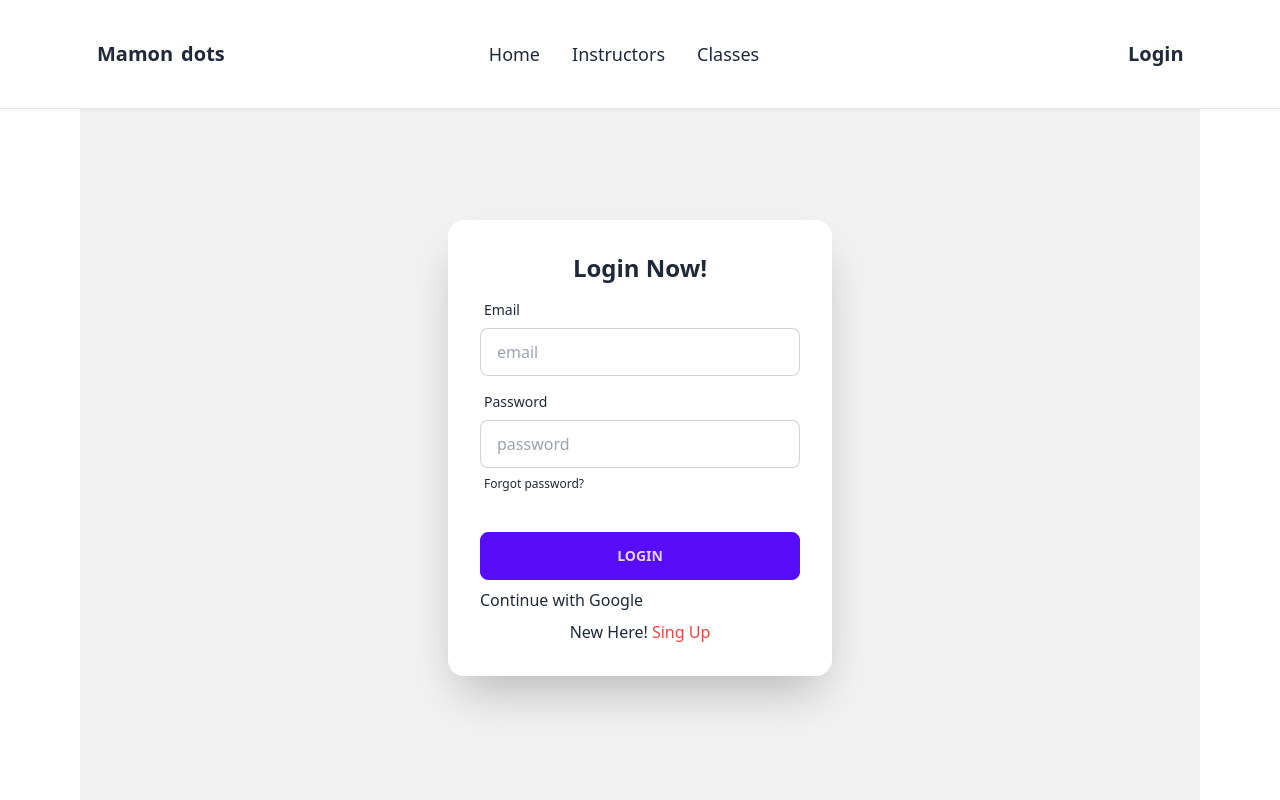
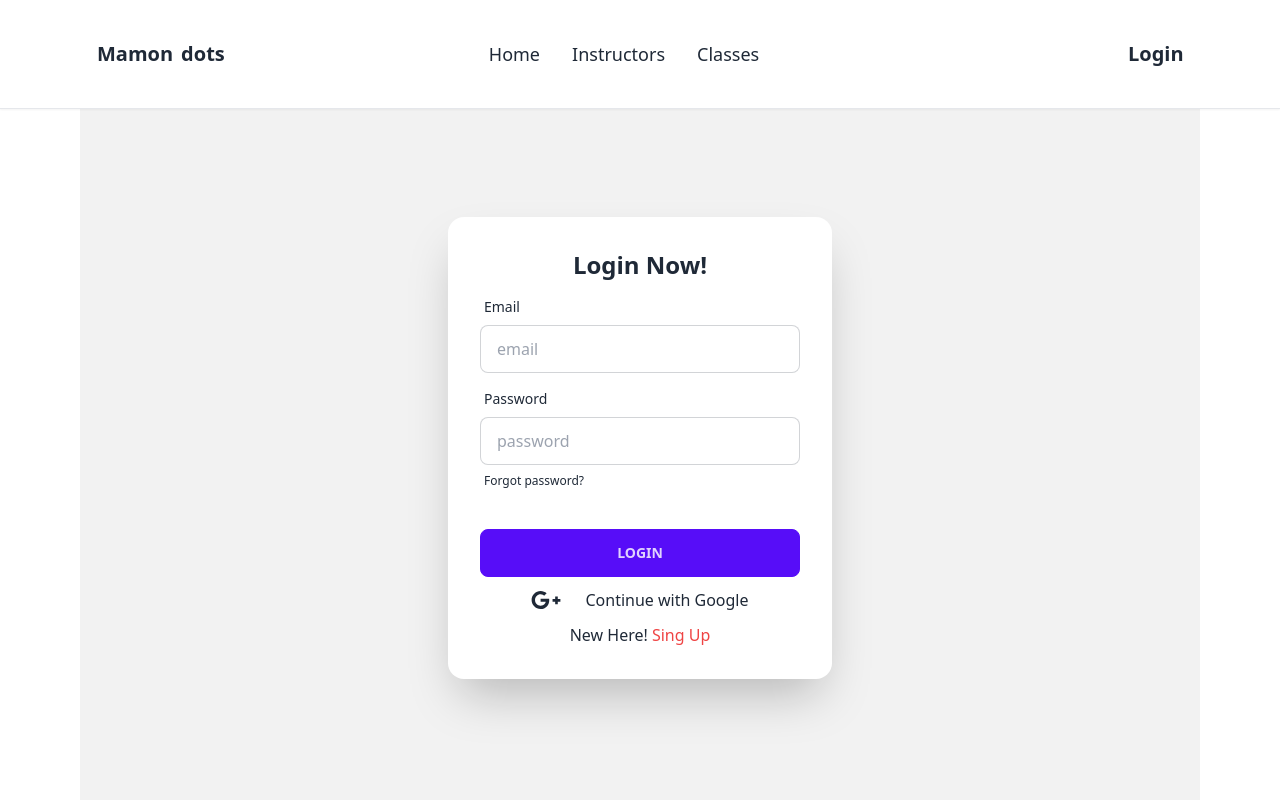
Before and after one commit to mamondots/summercamp, a React (Vite) app: page /login in a window 1280 px wide. Shown: the top 800 px of the page. Built offline with nearby package versions, Linux system fonts and the light colour scheme; no server answers.

Commit message:
singin with google and adding password hidden and show

```diff
--- a/package.json
+++ b/package.json
@@ -10,6 +10,7 @@
     "preview": "vite preview"
   },
   "dependencies": {
+    "@fortawesome/react-fontawesome": "^0.2.0",
     "@smastrom/react-rating": "^1.3.1",
     "firebase": "^9.22.1",
     "localforage": "^1.10.0",
@@ -17,6 +18,7 @@
     "react": "^18.2.0",
     "react-dom": "^18.2.0",
     "react-hook-form": "^7.44.3",
+    "react-icons": "^4.9.0",
     "react-id-swiper": "^4.0.0",
     "react-router-dom": "^6.12.0",
     "sort-by": "^1.2.0",
--- /dev/null
+++ b/src/Hooks/usePasswordToggle.js
@@ -0,0 +1,19 @@
+import { FontAwesomeIcon } from "@fortawesome/react-fontawesome";
+import { useState } from "react";
+
+
+const usePasswordToggle = () => {
+    const [visible, setVisible] = useState(false)
+    const Icon = (
+
+        <FontAwesomeIcon
+            icon={visible ? "eye-slash" : "eye"}
+            onclick={() => setVisible(visible => !visible)}
+        />
+
+    )
+    const InputType = visible ? "text" : "password"
+    return [InputType, Icon]
+};
+
+export default usePasswordToggle;
--- /dev/null
+++ b/src/Pages/ClassesPage/ClassesPage.jsx
@@ -0,0 +1,11 @@
+
+
+const ClassesPage = () => {
+    return (
+        <div className="max-w-[2520px] mx-auto xl:px-20 md:px-10 px-4 pt-40 ">
+            <h2>this is classNamepage</h2>
+        </div>
+    );
+};
+
+export default ClassesPage;
--- /dev/null
+++ b/src/Pages/InstructorsPage/InstructorsPage.jsx
@@ -0,0 +1,11 @@
+
+
+const InstructorsPage = () => {
+    return (
+        <div className="max-w-[2520px] mx-auto xl:px-20 md:px-10 px-4 pt-40 ">
+            <h2>this is instaick page</h2>
+        </div>
+    );
+};
+
+export default InstructorsPage;
--- a/src/Pages/Login/Login.jsx
+++ b/src/Pages/Login/Login.jsx
@@ -2,33 +2,37 @@ import { useContext } from "react";
 import { useForm } from "react-hook-form";
 import { Link } from "react-router-dom";
 import { AuthContext } from "../../Providers/AuthProvider";
+import { FaGooglePlusG } from 'react-icons/fa';
 
 
 const Login = () => {
     const { register, handleSubmit, reset, formState: { errors } } = useForm();
-    const {signIn,signInWithGoogle} = useContext(AuthContext)
+    const { signIn, signInWithGoogle } = useContext(AuthContext)
     const onSubmit = data => {
         signIn(data.email, data.password)
-    .then(result =>{
+            .then(result => {
                 const user = result.user
                 console.log(user)
             })
-    .catch(error =>{
+            .catch(error => {
                 console.error(error)
 
             })
 
-    const handleGoogleSingIn = () =>{
+
+
+        reset()
+    };
+    const handlegoogle = () => {
         signInWithGoogle()
             .then(result => {
                 const user = result.user
                 console.log(user)
+
+
             })
-        .catch(err => console.log(err))
+            .catch(error => console.log(error))
     }
-
-    reset()
-  };
     return (
         <div className="navbar max-w-[2520px] mx-auto xl:px-20 md:px-10 px-4 pt-12 pb-12">
             <div className="hero min-h-screen bg-base-200">
@@ -57,8 +61,13 @@ const Login = () => {
 
                             <input className="btn btn-primary" type="submit" value="Login" />
                         </div>
+                        <div onClick={handlegoogle}  className="flex justify-center text-center  items-center space-x-6 hover:text-red-500 cursor-pointer">
+                            <div>
+                            <p><FaGooglePlusG className="text-3xl"></FaGooglePlusG></p>
+                            </div>
                             <div>
                             <p>Continue with Google </p>
+                            </div>
                         </div>
                         <p className="text-center">New Here! <Link className="text-center text-red-500" to='/singup'>Sing Up</Link></p>
                     </form>
--- a/src/Pages/Shared/Navbar/Navbar.jsx
+++ b/src/Pages/Shared/Navbar/Navbar.jsx
@@ -13,9 +13,9 @@ const Navbar = () => {
     }
 
     const Navbar = <>
-        <li className='text-lg font-medium'><a>Home</a></li>
-        <li className='text-lg font-medium'><a>Instructors</a></li>
-        <li className='text-lg font-medium'><a>Classes</a></li>
+        <Link to='/'><li className='text-lg font-medium'><a>Home</a></li></Link>
+        <Link to='/instructorspage'><li className='text-lg font-medium'><a>Instructors</a></li></Link>
+        <Link to='/classespage'><li className='text-lg font-medium'><a>Classes</a></li></Link>
         {
             user?
             <>
--- a/src/Pages/Singup/Singup.jsx
+++ b/src/Pages/Singup/Singup.jsx
@@ -3,13 +3,14 @@ import { useContext } from "react";
 import { useForm } from "react-hook-form";
 import { Link, useLocation, useNavigate } from "react-router-dom";
 import { AuthContext } from "../../Providers/AuthProvider";
-
+import { FaGooglePlusG } from 'react-icons/fa';
+//import usePasswordToggle from "../../Hooks/usePasswordToggle";
 
 const Singup = () => {
-
+   //const [InputType,Icon] = usePasswordToggle()
     const { register, handleSubmit, reset, formState: { errors } } = useForm();
 
-    const { createUser, updateUserProfile, loading } = useContext(AuthContext)
+    const { createUser, updateUserProfile, loading,signInWithGoogle } = useContext(AuthContext)
 
     const navigate = useNavigate()
     const location = useLocation()
@@ -35,7 +36,14 @@ const Singup = () => {
         reset()
     };
 
-
+    const handleGoogleSingIn = () => {
+        signInWithGoogle()
+            .then(result => {
+                const user = result.user
+                console.log(user)
+            })
+            .catch(err => console.log(err))
+    }
 
     return (
         <div className="navbar max-w-[2520px] mx-auto xl:px-20 md:px-10 px-4 pt-12 pb-12">
@@ -60,7 +68,7 @@ const Singup = () => {
                             {errors.email && <span className="p-2 text-red-500">email is required</span>}
                         </div>
                         <div className="flex flex-col lg:flex-row lg:justify-between lg:items-center lg:space-x-4">
-                            <div className="form-control">
+                            <div className="form-control relative">
                                 <label className="label">
                                     <span className="label-text">Password</span>
                                 </label>
@@ -70,6 +78,7 @@ const Singup = () => {
                                     maxLength: 20,
                                 })}
                                     name="password" placeholder="password" className="input input-bordered" />
+                                    <span className=" absolute right-4 top-12 font-semibold cursor-pointer text-sm mt-1">{}</span>
                                 {errors.password?.type === 'required' && <span className="p-2 text-red-500">password is required</span>}
                                 {errors.password?.type === 'minLength' && <span className="p-2 text-red-500">password has 6 caractar</span>}
                             </div>
@@ -94,6 +103,15 @@ const Singup = () => {
 
                             <input className="btn btn-primary" type="submit" value="Sing Up" />
                         </div>
+                        <div onClick={handleGoogleSingIn} className="flex justify-center text-center  items-center space-x-6 hover:text-red-500 cursor-pointer">
+                            <div>
+                            <p><FaGooglePlusG className="text-3xl"></FaGooglePlusG></p>
+
+                            </div>
+                            <div>
+                            <p>Continue with Google </p>
+                            </div>
+                        </div>
                         <p className="text-center">Already Have Account <Link className="text-red-500" to='/login'>Login</Link></p>
                     </form>
                 </div>
```
Also changed, not shown: src/Routers/Routers.jsx (+10 -0 lines), 1 other file (tests, documents, lock files or other folders). Lines whose indentation alone changed are shown as unchanged.
